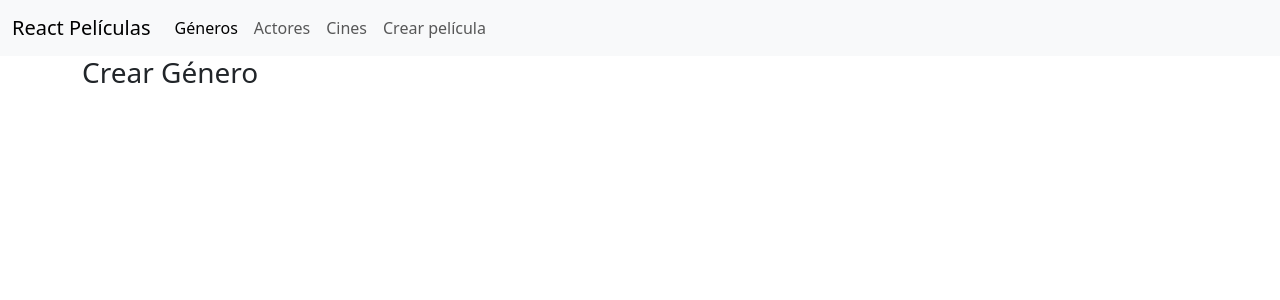
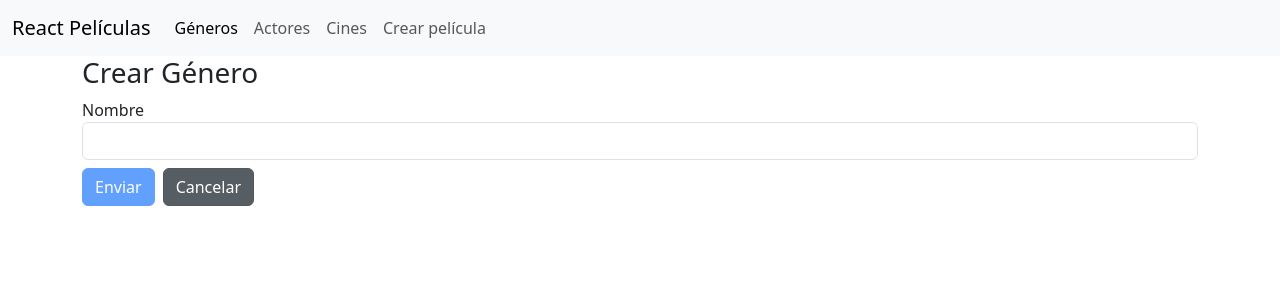
Before and after one commit to Francisco0509/practicareactpeliculas, a React (Vite) app: page /generos/crear in a window 1280 px wide. Shown: the top 300 px of the page. Built offline with nearby package versions, Linux system fonts and the light colour scheme.

Commit message:
Second commit

```diff
--- a/package.json
+++ b/package.json
@@ -10,11 +10,14 @@
     "preview": "vite preview"
   },
   "dependencies": {
+    "@hookform/resolvers": "^5.0.1",
     "bootstrap": "^5.3.6",
     "react": "^19.1.0",
     "react-dom": "^19.1.0",
     "react-error-boundary": "^6.0.0",
-    "react-router": "^7.5.2"
+    "react-hook-form": "^7.56.1",
+    "react-router": "^7.5.2",
+    "yup": "^1.6.1"
   },
   "devDependencies": {
     "@eslint/js": "^9.25.0",
--- a/src/components/Boton.tsx
+++ b/src/components/Boton.tsx
@@ -1,6 +1,8 @@
 export default function Boton(props: BotonProps){
     return (
-        <button type="button" className="btn btn-primary" onClick={props.onClick}>
+        <button type={props.type ?? 'button'} className="btn btn-primary" onClick={props.onClick}
+        disabled={props.disabled ?? false}>
+
             {props.children}
         </button>
     )
@@ -8,5 +10,7 @@
 
 interface BotonProps{
     children: React.ReactNode,
-    onClick(): void;
+    onClick?(): void;
+    type? : 'button' | 'submit' | 'reset';
+    disabled?: boolean
 }
--- a/src/features/generos/components/CrearGenero.tsx
+++ b/src/features/generos/components/CrearGenero.tsx
@@ -1,5 +1,42 @@
+import { NavLink } from "react-router";
+import Boton from "../../../components/Boton";
+import { useForm, type SubmitHandler } from "react-hook-form";
+import * as yup from 'yup';
+import { yupResolver } from "@hookform/resolvers/yup";
+import { PrimeraLetraMayuscula } from "../../../validaciones/Validaciones";
+
 export default function CrearGenero(){
+    const {register, handleSubmit, formState: {errors, isValid, isSubmitting}} = useForm<FormType>({
+        resolver: yupResolver(reglasDeValidacion), mode: 'onChange'
+    });
+
+    const onSubmit: SubmitHandler<FormType> = async (data) => {
+        await new Promise(resolve => setTimeout(resolve, 2000));
+        console.log(data);
+    }
     return (
-        <h3>Crear Género</h3>
+        <>
+            <h3>Crear Género</h3>
+            <form onSubmit={handleSubmit(onSubmit)}>
+                <div className="form-group">
+                    <label htmlFor="nombre">Nombre</label>
+                    <input autoComplete="off" className="form-control" {...register('nombre')}/>
+                    {errors.nombre && <p className="error">{errors.nombre.message}</p>}
+                </div>
+                <div className="mt-2">
+                    <Boton type='submit' disabled={!isValid || isSubmitting}>{isSubmitting ? 'Enviando...' : 'Enviar'}</Boton>
+                    <NavLink to="/generos" className="btn btn-secondary ms-2">Cancelar</NavLink>
+                </div>
+            </form>
+        </>
+
     )
 }
+
+interface FormType{
+    nombre: string;
+}
+
+const reglasDeValidacion = yup.object({
+    nombre: yup.string().required('El nombre es obligatorio.').test(PrimeraLetraMayuscula())
+})
--- a/src/index.css
+++ b/src/index.css
@@ -0,0 +1,3 @@
+.error {
+    color: red;
+}
--- /dev/null
+++ b/src/validaciones/Validaciones.ts
@@ -0,0 +1,16 @@
+
+
+export function PrimeraLetraMayuscula(){
+    return {
+        name: 'primera-letra-mayuscula',
+        message: 'La primera letra debe ser mayúscula',
+        test: (valor: string | undefined) => {
+            if(valor && valor.length > 0){
+                const primeraLetra = valor.substring(0,1);
+                return primeraLetra === primeraLetra.toUpperCase()
+            }
+
+            return true;
+        }
+    }
+}
```
Also changed, not shown: 1 other file (tests, documents, lock files or other folders).
